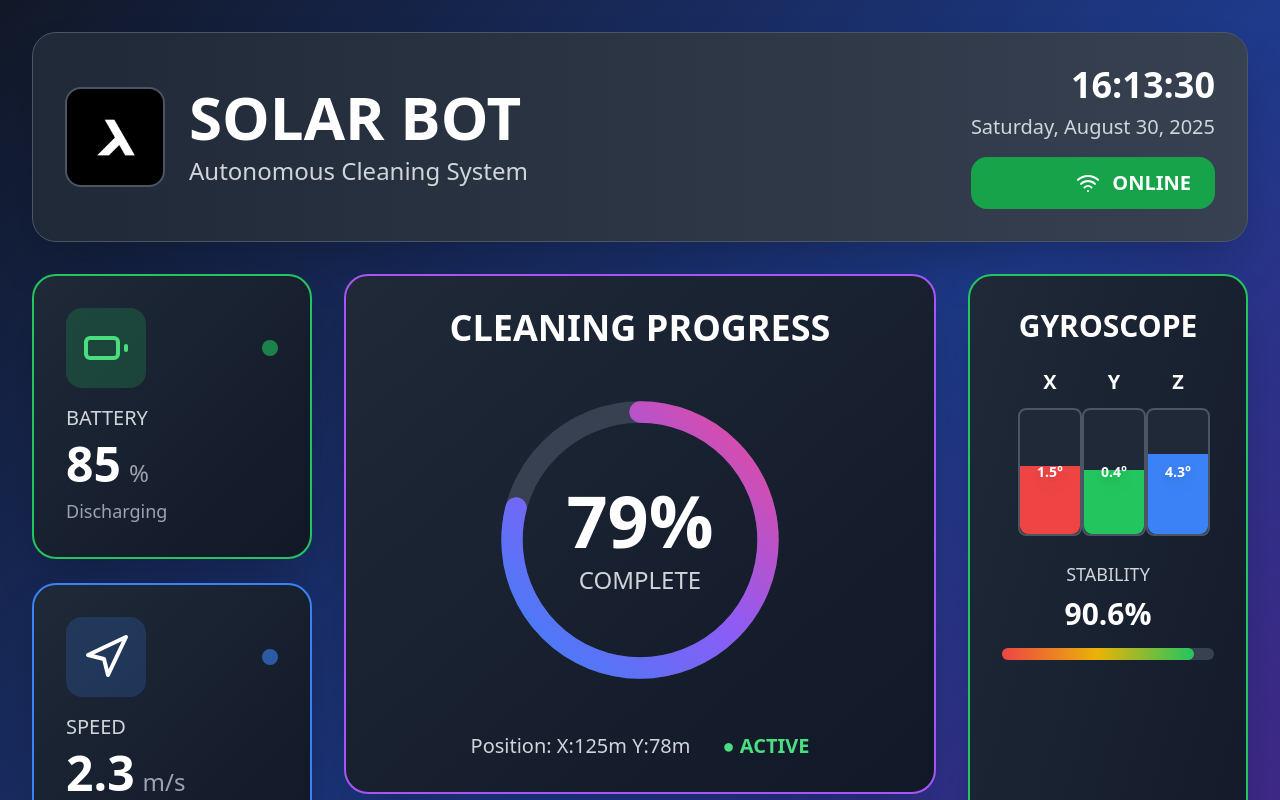
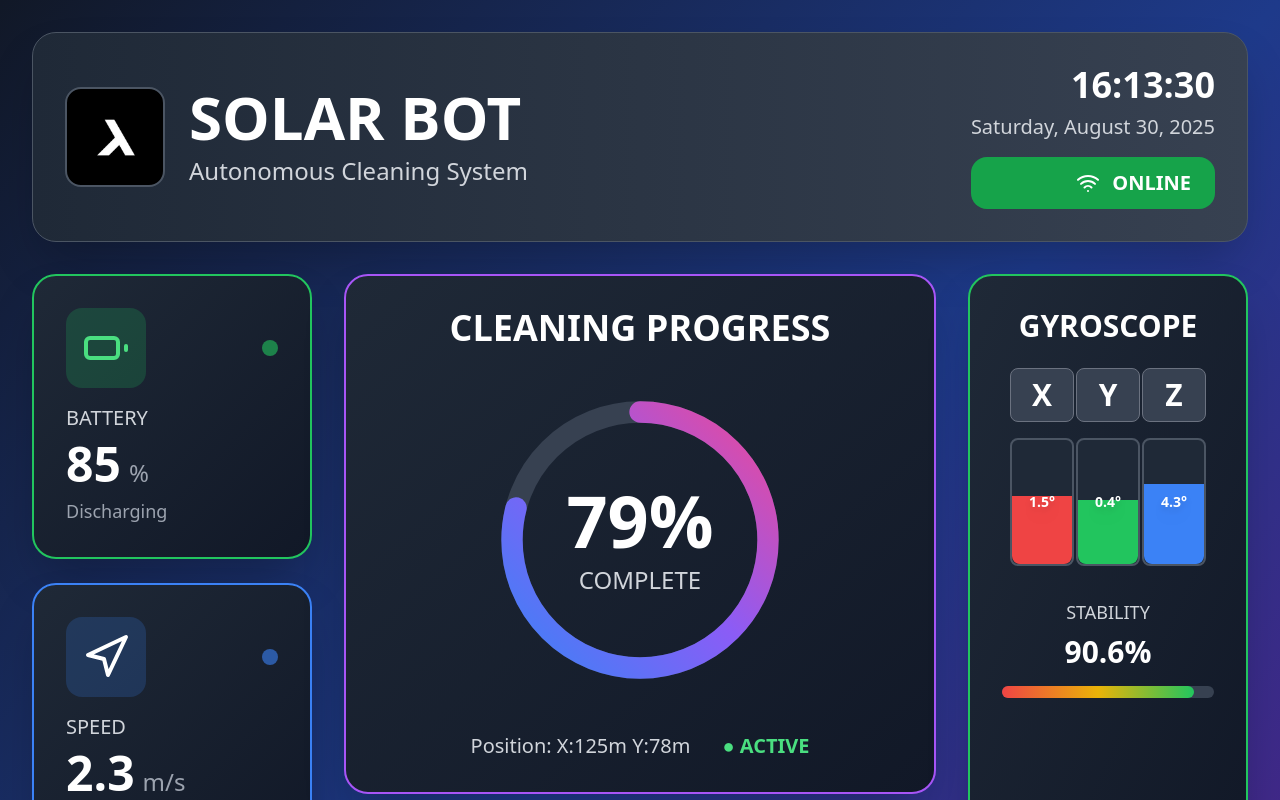
Before and after one commit to Clibs58/solar_bot_dashboard_test, a React (Vite) app: page / in a window 1280 px wide. Shown: the top 800 px of the page. Built offline with nearby package versions, Linux system fonts and the light colour scheme.

Commit message:
Fix gyroscope height and make labels visible

```diff
--- a/src/App.tsx
+++ b/src/App.tsx
@@ -71,7 +71,7 @@ const SolarBotDashboard = () => {
 
   const GyroscopeDisplay = ({ value, label, color }) => (
     <div className="text-center">
-      <div className="text-xl font-bold text-white mb-3">{label}</div>
+      <div className="text-2xl lg:text-3xl font-bold text-white mb-4 bg-gray-700 rounded-lg px-3 py-2 border border-gray-500">{label}</div>
       <div className="w-16 h-32 bg-gray-800 rounded-lg relative overflow-hidden mx-auto border-2 border-gray-600">
         <div
           className={`absolute bottom-0 left-0 right-0 ${color} transition-all duration-1000 rounded-b-lg`}
@@ -235,9 +235,9 @@ const SolarBotDashboard = () => {
 
           {/* Right Column - Gyroscope */}
           <div className="lg:col-span-3">
-            <div className="bg-gradient-to-br from-gray-800 to-gray-900 rounded-2xl lg:rounded-3xl p-4 sm:p-6 lg:p-8 border-2 border-green-500 shadow-2xl h-full">
+            <div className="bg-gradient-to-br from-gray-800 to-gray-900 rounded-2xl lg:rounded-3xl p-4 sm:p-6 lg:p-8 border-2 border-green-500 shadow-2xl min-h-[500px] lg:min-h-[600px]">
               <h2 className="text-xl sm:text-2xl lg:text-3xl font-bold text-white mb-6 text-center">GYROSCOPE</h2>
-              <div className="flex justify-between items-end mb-6 px-4">
+              <div className="flex justify-between items-end mb-8 px-2">
                 <GyroscopeDisplay value={botData.gyroscope.x} label="X" color="bg-red-500" />
                 <GyroscopeDisplay value={botData.gyroscope.y} label="Y" color="bg-green-500" />
                 <GyroscopeDisplay value={botData.gyroscope.z} label="Z" color="bg-blue-500" />
```
